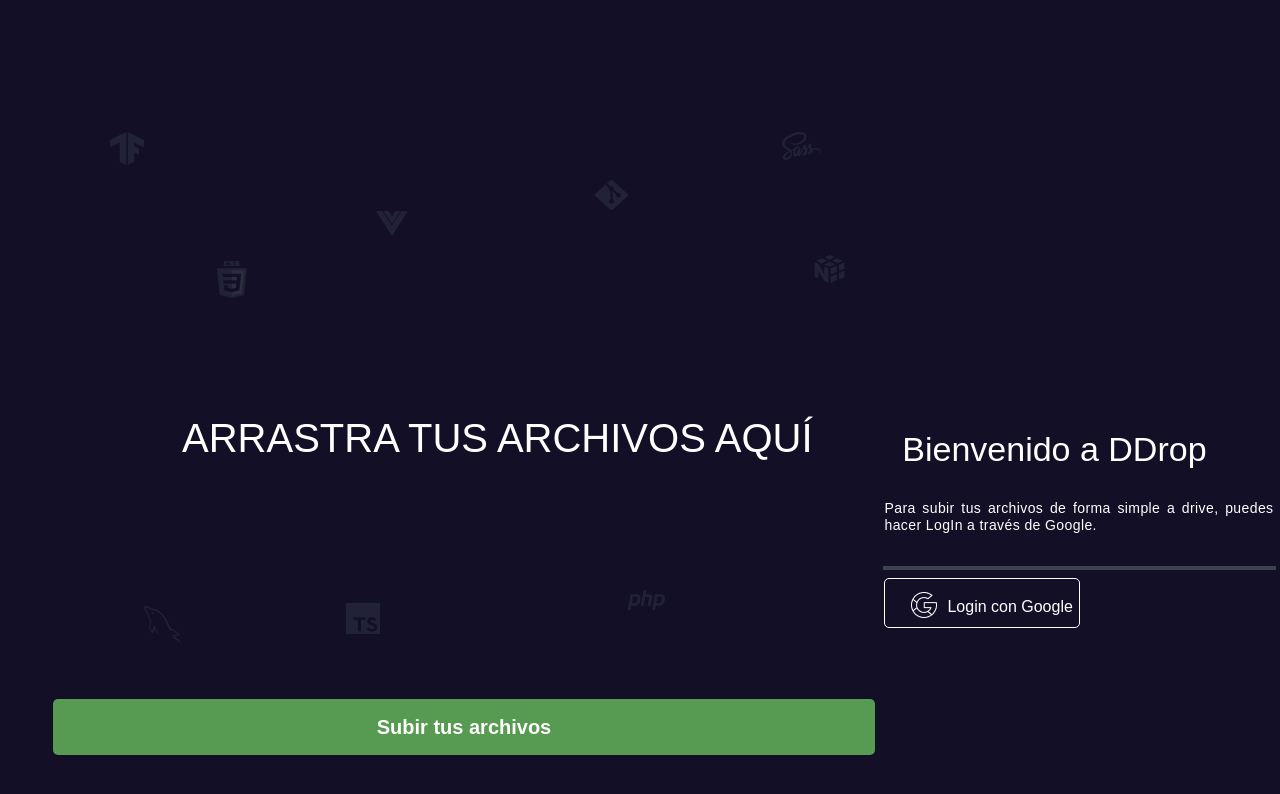
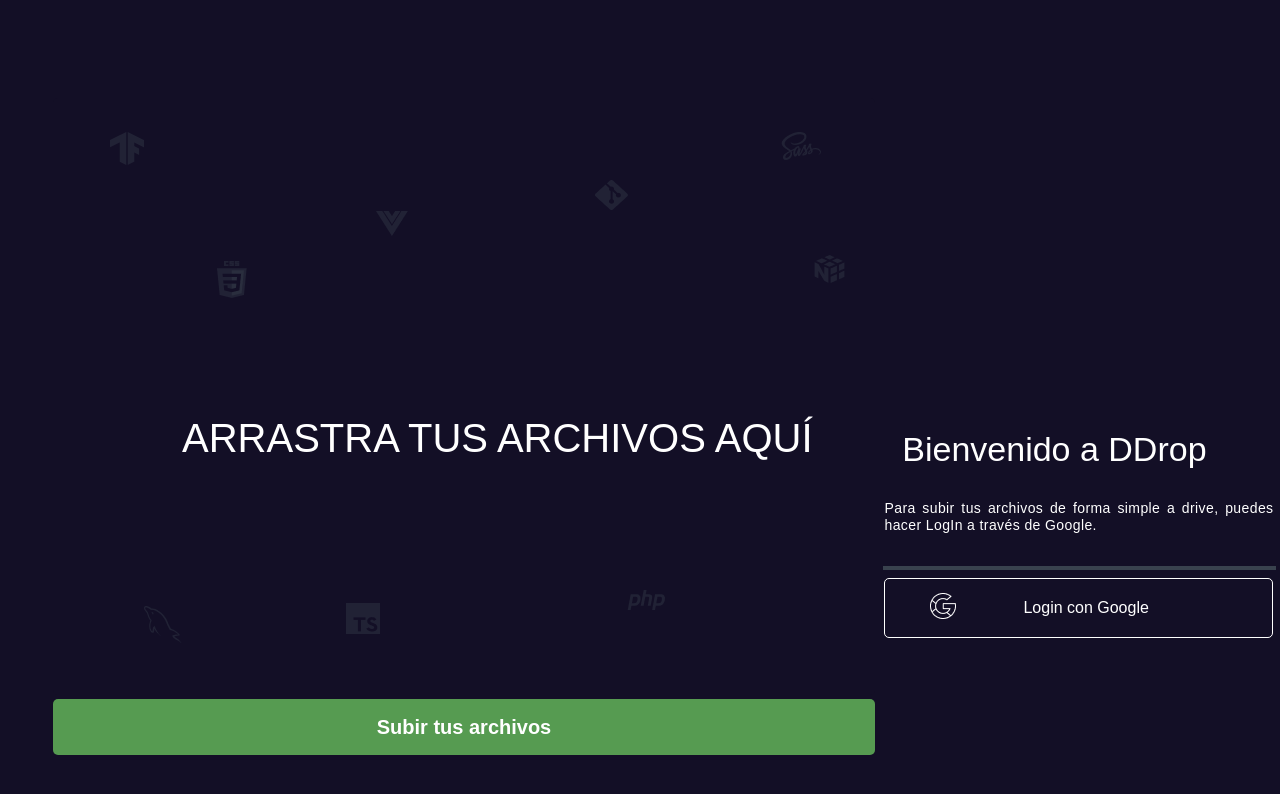
Before and after one commit to itsberriver/dropZone-hackathon, a React (Create React App) app: page / in a window 1280 px wide. Shown: the top 794 px of the page. Built offline with nearby package versions, Linux system fonts and the light colour scheme.

Commit message:
styled login button margins and gaps

```diff
--- a/src/App.css
+++ b/src/App.css
@@ -69,7 +69,3 @@ div.login-welcome-container{
   margin-right: -55.98px;
 
 }
-
-.dropZone-container{
-  margin-right: 0;
-}
--- a/src/stylesheets/LoginButton.css
+++ b/src/stylesheets/LoginButton.css
@@ -1,14 +1,11 @@
 .login-button{
     display: flex;
-    padding-top: 9px;
+    padding: 10px 25px;
     align-items: center;
-    gap:10px;
+    gap:67px;
 
-    position: absolute;
+
     left: 69.1%;
-    right: 3.89%;
-    top: 55.89%;
-    bottom: 39.11%;
 
     border: 1px solid #FFFFFF;
     border-radius: 5px;
@@ -17,6 +14,7 @@
     font-size: 16px;
     line-height: 20px;
     position: relative;
+    min-width: 389px;
 
 }
 
@@ -31,3 +29,12 @@
     background: none;
 
 }
+
+button.login-button{
+    padding: 10px 25px;
+}
+
+
+#text{
+    margin:auto;
+}
```
